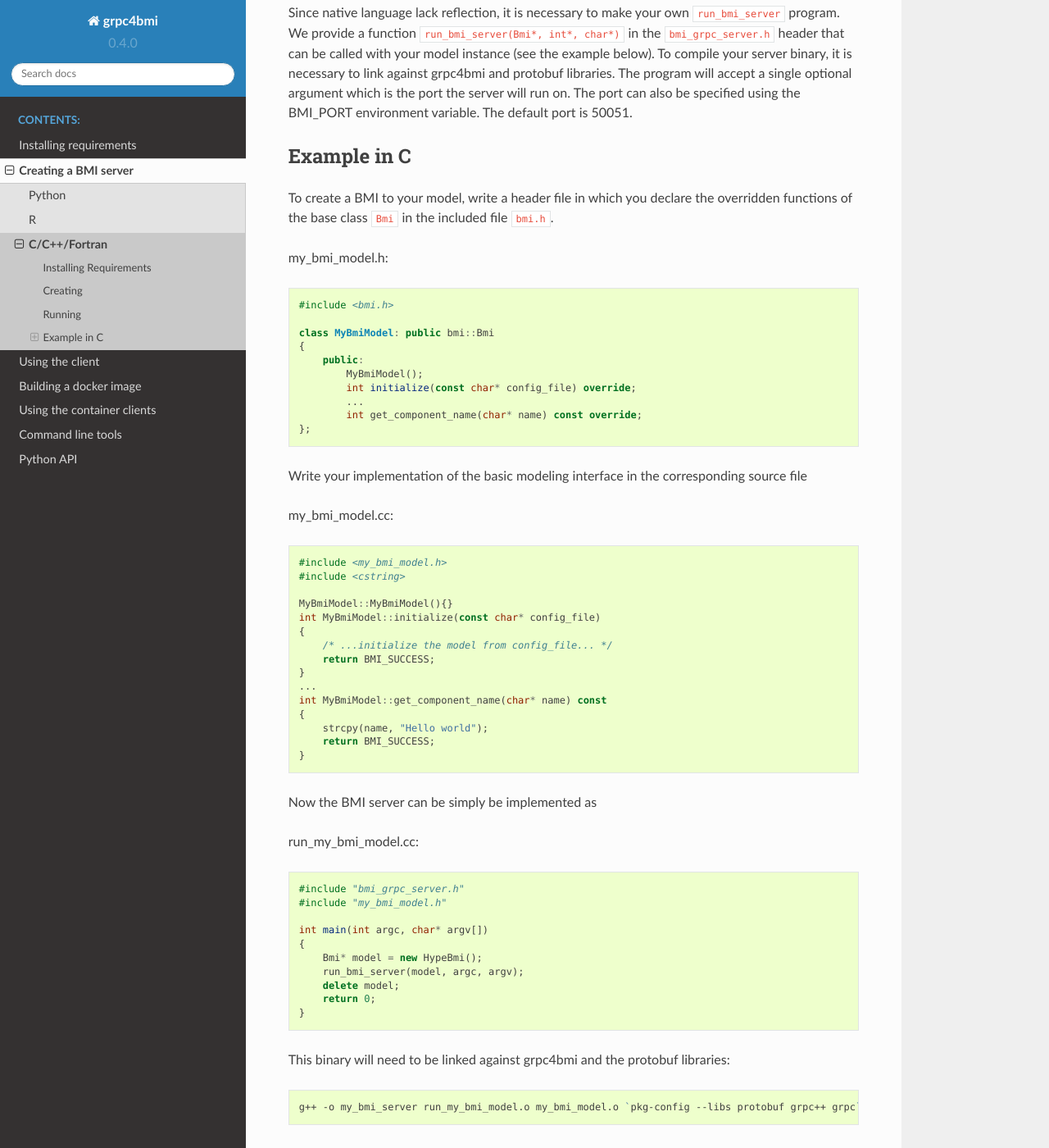
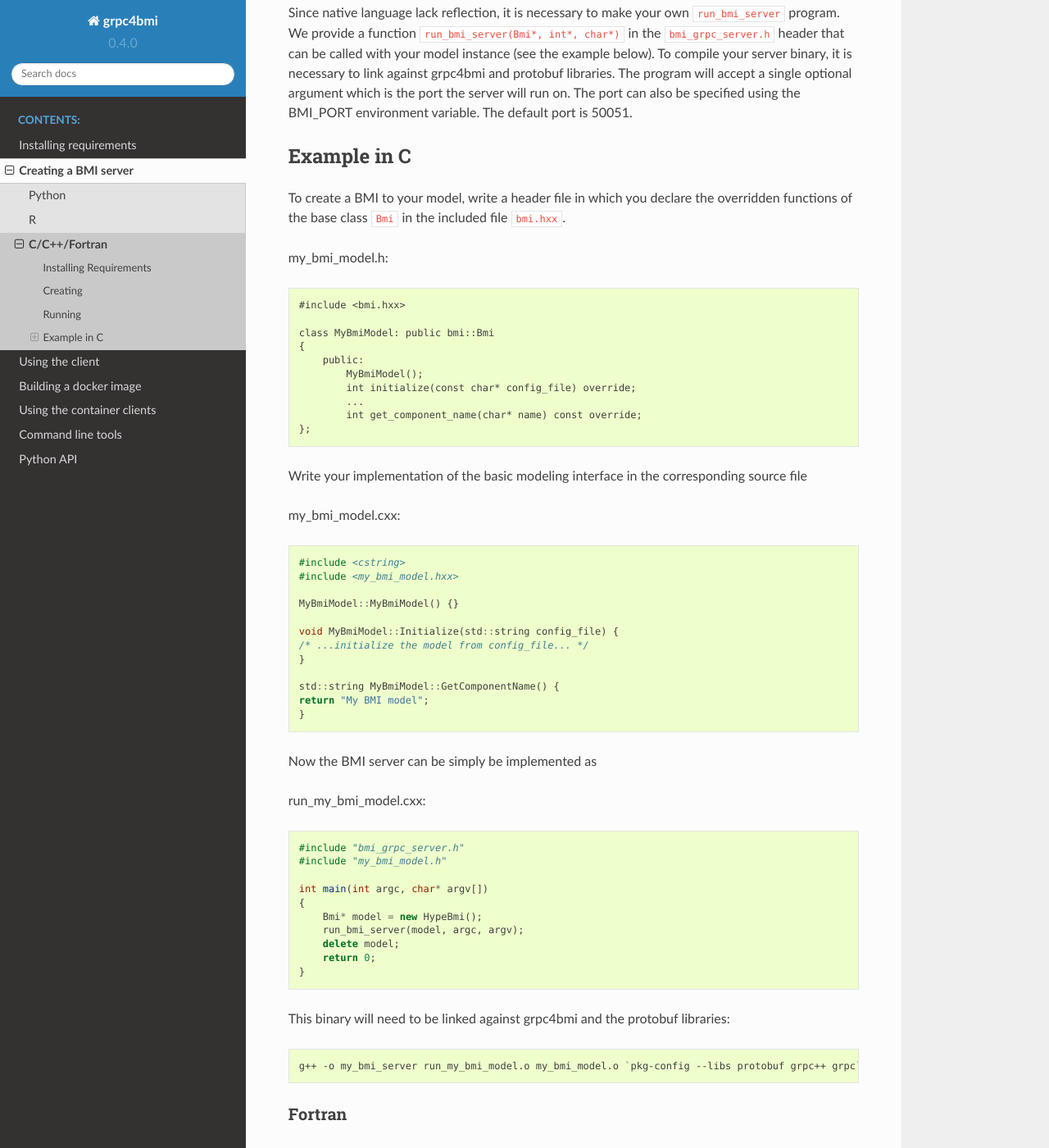
Before and after one commit to eWaterCycle/grpc4bmi, a Sphinx documentation site: the page built from docs/server/Cpp.rst, in a window 1280 px wide and 1400 px high, scrolled down 1156 px. Shown: the whole window at 82% size. Built offline with Sphinx 7.4.7 and the Read the Docs theme 2.0.0, drawn with Linux system fonts in a browser that asks for light colours; pages that are not in the unit, such as notebooks, are missing from menus; some of the changed text lies outside the part shown.

Commit message:
Update docs on adding c/fortran server
Refs #140

```diff
--- a/docs/server/Cpp.rst
+++ b/docs/server/Cpp.rst
@@ -69,13 +69,13 @@ The port can also be specified using the BMI_PORT environment variable. The defa
 Example in C
 ------------
 
-To create a BMI to your model, write a header file in which you declare the overridden functions of the base class ``Bmi`` in the included file ``bmi.h``.
+To create a BMI to your model, write a header file in which you declare the overridden functions of the base class ``Bmi`` in the included file ``bmi.hxx``.
 
 my_bmi_model.h:
 
-.. code-block:: cpp
+.. code-block:: cxx
 
-    #include <bmi.h>
+    #include <bmi.hxx>
 
     class MyBmiModel: public bmi::Bmi
     {
@@ -88,29 +88,26 @@ my_bmi_model.h:
 
 Write your implementation of the basic modeling interface in the corresponding source file
 
-my_bmi_model.cc:
+my_bmi_model.cxx:
 
 .. code-block:: cpp
 
-    #include <my_bmi_model.h>
     #include <cstring>
+    #include <my_bmi_model.hxx>
 
-    MyBmiModel::MyBmiModel(){}
-    int MyBmiModel::initialize(const char* config_file)
-    {
-        /* ...initialize the model from config_file... */
-        return BMI_SUCCESS;
+    MyBmiModel::MyBmiModel() {}
+
+    void MyBmiModel::Initialize(std::string config_file) {
+    /* ...initialize the model from config_file... */
     }
-    ...
-    int MyBmiModel::get_component_name(char* name) const
-    {
-        strcpy(name, "Hello world");
-        return BMI_SUCCESS;
+
+    std::string MyBmiModel::GetComponentName() {
+    return "My BMI model";
     }
 
 Now the BMI server can be simply be implemented as
 
-run_my_bmi_model.cc:
+run_my_bmi_model.cxx:
 
 .. code-block:: cpp
 
@@ -151,13 +148,13 @@ my_bmi_model.f90:
 
 Now it is possible to call this function from the BMI C implementation as follows,
 
-my_bmi_model.cc:
+my_bmi_model.cxx:
 
 .. code-block:: cpp
 
-    extern "C" void get_component_name_f(char*)
+    extern "C" void bmif_get_component_name(char*)
     int MyBmiModel::get_component_name(char* name) const
     {
-        get_component_name_f(name);
+        bmif_get_component_name(name);
         return BMI_SUCCESS;
     }
```
Also changed, not shown: other parts of docs/server/Cpp.rst (+1 -1 lines).
